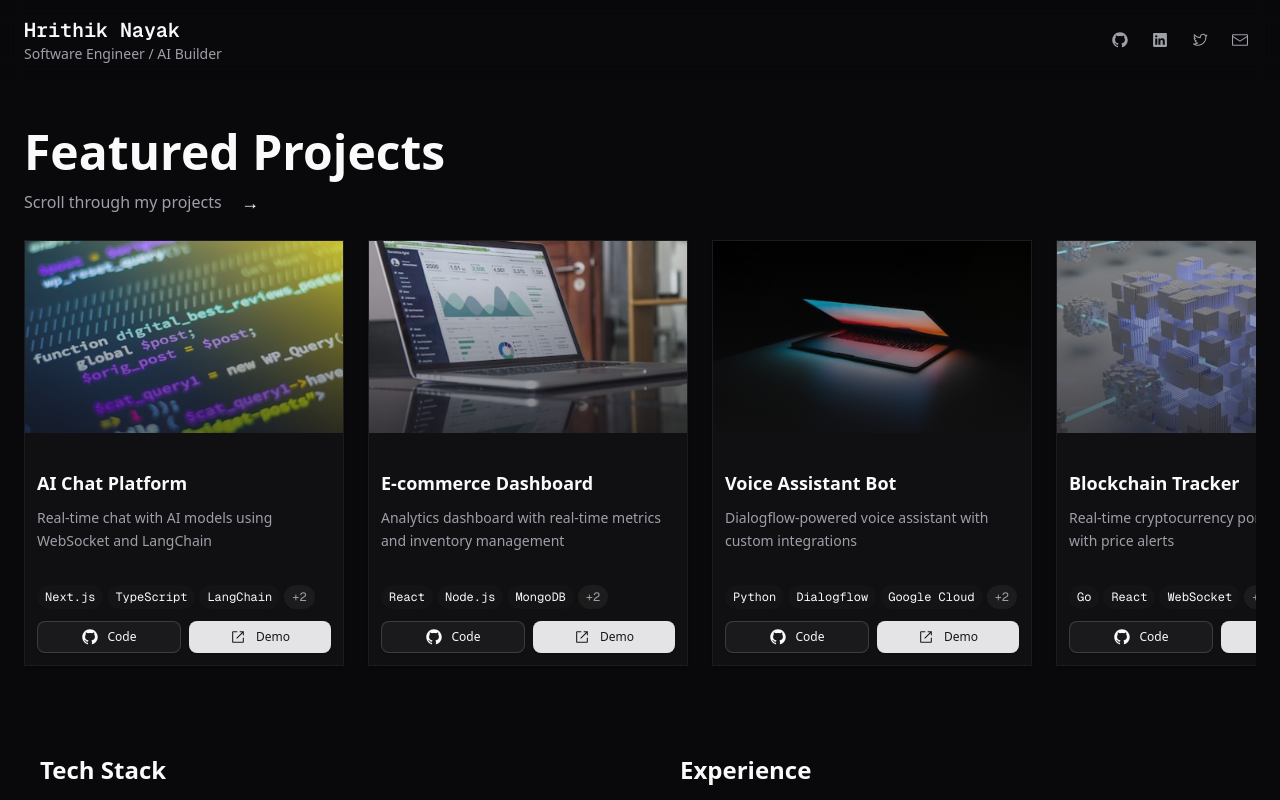
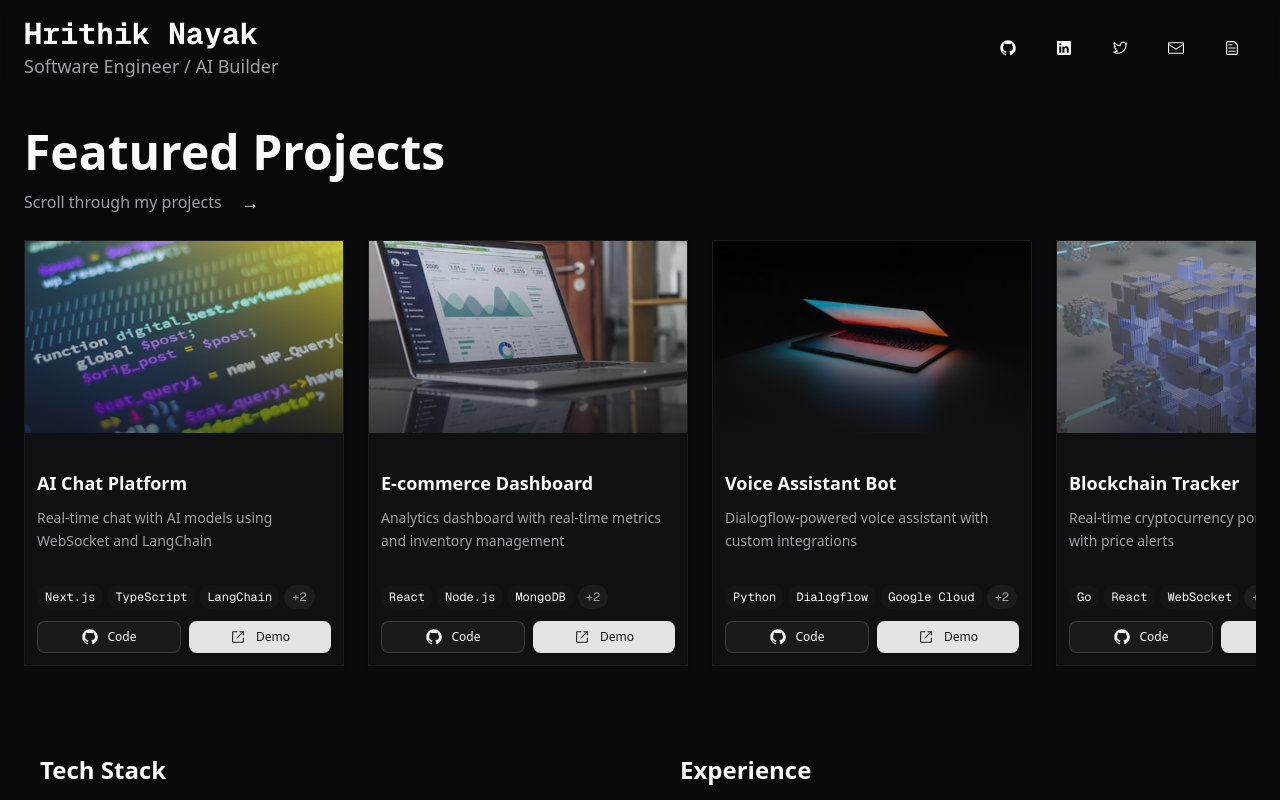
Before and after one commit to hrithik210/revamped-portfolio, a Next.js app: page / in a window 1280 px wide. Shown: the top 800 px of the page. Built offline with nearby package versions, Linux system fonts and the light colour scheme.

Commit message:
some changes

```diff
--- a/components/Header.tsx
+++ b/components/Header.tsx
@@ -2,7 +2,7 @@
 
 import { motion } from "framer-motion";
 import { Button } from "@/components/ui/button";
-import { GitHubLogoIcon, LinkedInLogoIcon, TwitterLogoIcon, EnvelopeClosedIcon } from "@radix-ui/react-icons";
+import { GitHubLogoIcon, LinkedInLogoIcon, TwitterLogoIcon, EnvelopeClosedIcon, FileTextIcon, PersonIcon } from "@radix-ui/react-icons";
 
 const socialLinks = [
   {
@@ -25,6 +25,12 @@ const socialLinks = [
     href: "mailto:hrithik@example.com",
     icon: EnvelopeClosedIcon,
   },
+  {
+    name: "Resume",
+    href: "/resume.pdf",
+    icon: FileTextIcon,
+    download: "Hrithik_Nayak_Resume.pdf",
+  },
 ];
 
 export default function Header() {
@@ -37,19 +43,20 @@ export default function Header() {
     >
       <div className="container mx-auto px-6 py-4">
         <div className="flex items-center justify-between">
+          {/* Name and Title - Left Side */}
           <motion.div
             whileHover={{ scale: 1.02 }}
             transition={{ duration: 0.2 }}
           >
-            <h1 className="text-xl font-mono font-semibold text-foreground">
+            <h1 className="text-2xl md:text-3xl font-mono font-bold text-foreground">
               Hrithik Nayak
             </h1>
-            <p className="text-sm text-muted-foreground">
+            <p className="text-base md:text-lg text-muted-foreground font-medium">
               Software Engineer / AI Builder
             </p>
           </motion.div>
 
-          {/* Social Media Icons */}
+          {/* Social Media Icons & Resume - Right Side */}
           <motion.div
             className="flex items-center gap-2"
             initial={{ opacity: 0, x: 20 }}
@@ -71,17 +78,24 @@ export default function Header() {
                 >
                   <Button
                     variant="ghost"
-                    size="sm"
+                    size="lg"
                     asChild
-                    className="text-muted-foreground hover:text-foreground transition-colors duration-300 h-8 w-8 p-0"
+                    className="text-foreground hover:text-foreground hover:bg-accent/30 transition-all duration-300 h-12 w-12 p-1 rounded-lg relative group"
                   >
                     <a
                       href={social.href}
                       target="_blank"
                       rel="noopener noreferrer"
                       aria-label={`Connect on ${social.name}`}
+                      title={social.name}
+                      {...(social.download && { download: social.download })}
                     >
-                      <IconComponent className="w-4 h-4" />
+                      <IconComponent className="w-9 h-9" />
+
+                      {/* Custom Tooltip */}
+                      <div className="absolute -bottom-10 left-1/2 transform -translate-x-1/2 bg-card/90 backdrop-blur-sm border border-border/50 text-foreground text-xs px-2 py-1 rounded-md opacity-0 group-hover:opacity-100 transition-opacity duration-200 pointer-events-none whitespace-nowrap shadow-lg z-50">
+                        {social.name}
+                      </div>
                     </a>
                   </Button>
                 </motion.div>
```
